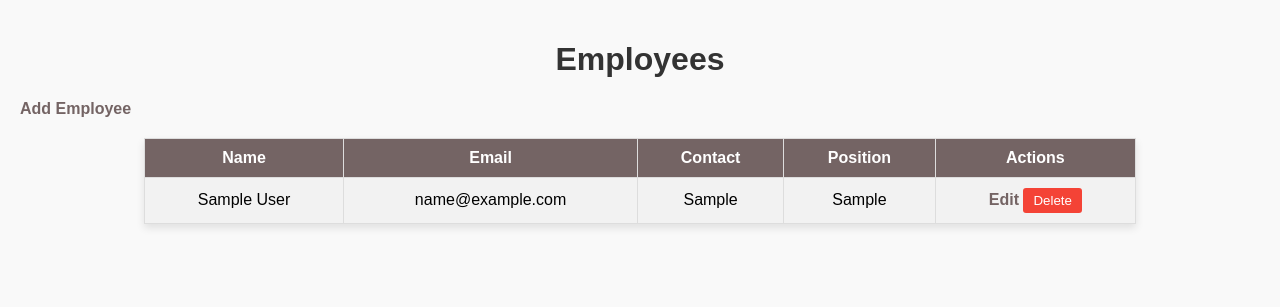
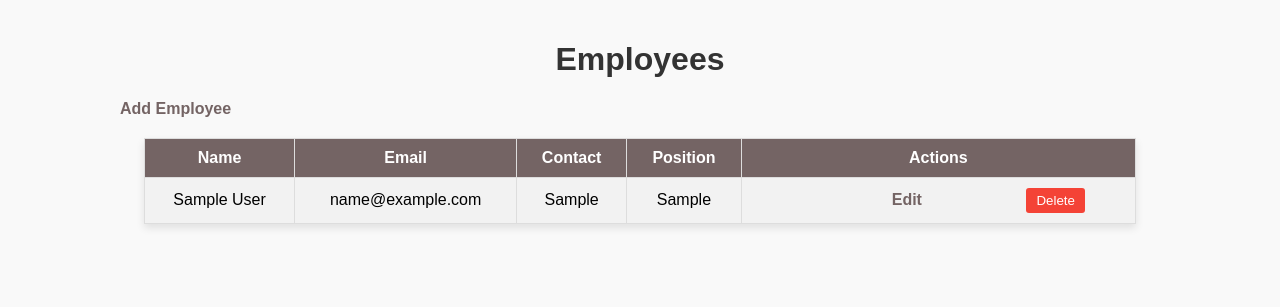
Before and after one commit to rushitemgire/Employee-Management-System-django-, a Django app: page / in a window 1280 px wide. Shown: the top 307 px of the page. Run offline with Django 5.2, Linux system fonts and the light colour scheme; tables that the repository leaves empty hold one stand-in row (values such as "Sample post").

Commit message:
Update styles.css

```diff
--- a/Project1/employee/static/employee/styles.css
+++ b/Project1/employee/static/employee/styles.css
@@ -45,6 +45,7 @@ a {
     text-decoration: none;
     color: rgb(116, 100, 100);
     font-weight: bold;
+    padding : 100px;
 }
 
 a:hover {
```
